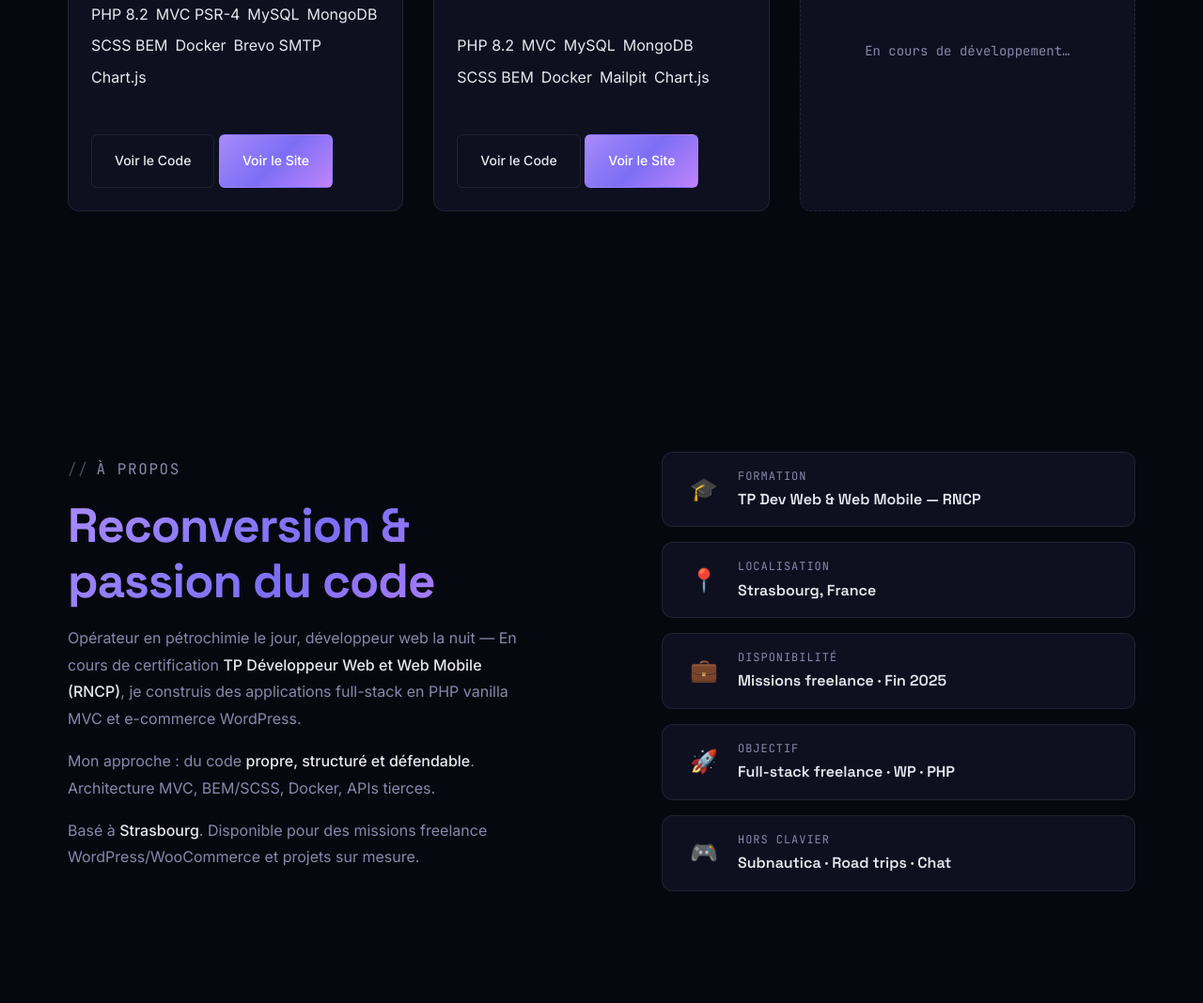
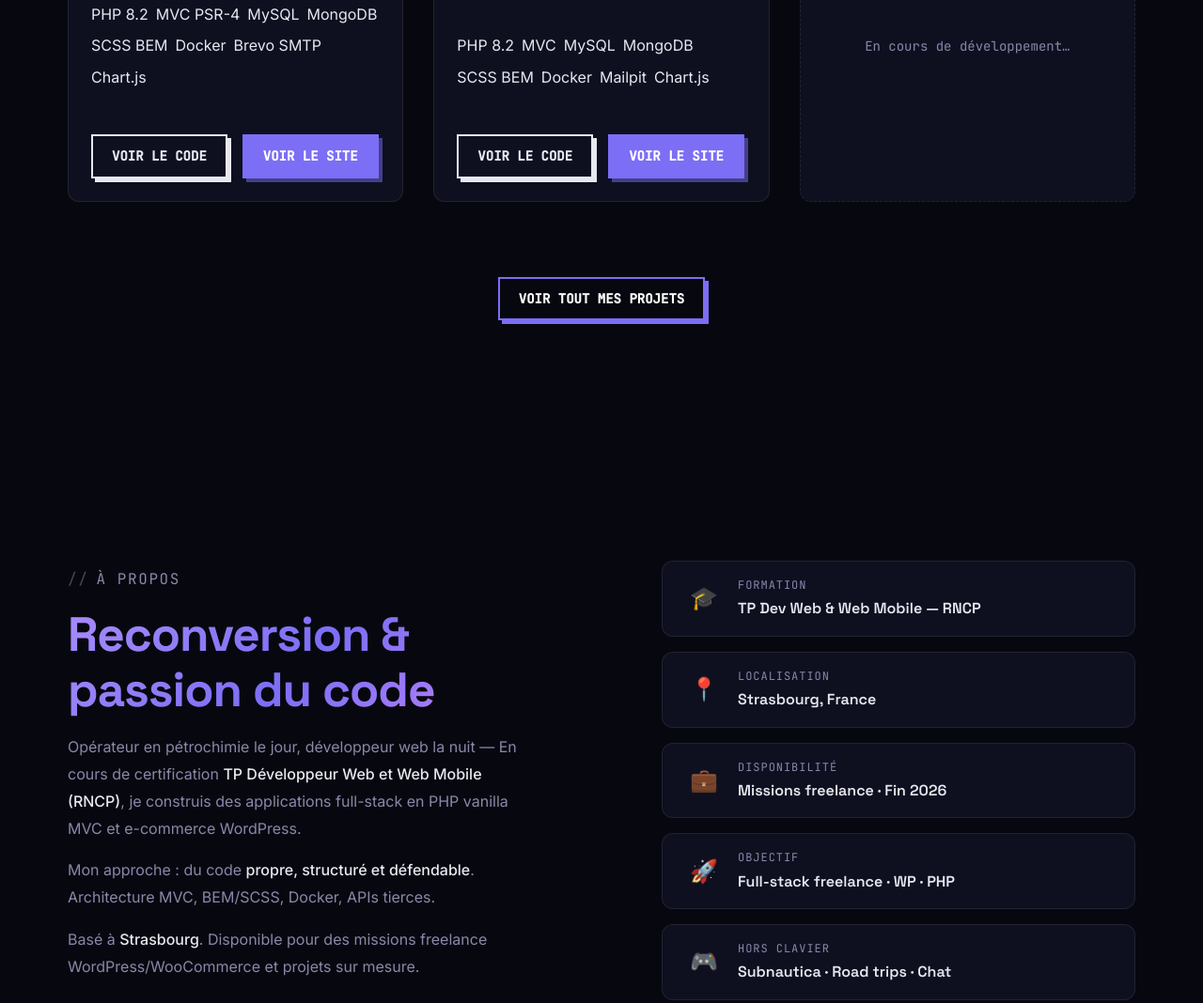
Before and after one commit to Piqzaa/Alex-portfolio, a website built with Vite: page index.html in a window 1280 px wide. Shown: the part 1470-2538 px from the top of the page at 94% size. Built offline with nearby package versions, Linux system fonts and the light colour scheme.

Commit message:
feat: mise à jour section projets et uniformisation style rétro-gaming pour les boutons

```diff
--- a/index.html
+++ b/index.html
@@ -219,7 +219,11 @@
               <p>En cours de développement…</p>
             </article>
           </div>
-        </div>
+
+          <div class="projects__more">
+            <a href="#" class="btn btn--game">Voir tout mes projets</a>
+          </div>
+          </div>
       </section>
 
       <section id="about" class="about" aria-label="À propos de moi">
@@ -270,7 +274,7 @@
                 <div>
                   <div class="stat-card__label">Disponibilité</div>
                   <div class="stat-card__value">
-                    Missions freelance · Fin 2025
+                    Missions freelance · Fin 2026
                   </div>
                 </div>
               </div>
@@ -485,7 +489,7 @@
       <div class="container">
         <div class="footer">
           <span class="footer__logo">AB</span>
-          <p>© 2025 Alex Berrel · Fait avec Vite + SCSS vanille ✦</p>
+          <p>© 2026 Alex Berrel · Fait avec Vite + SCSS vanilla ✦</p>
         </div>
       </div>
     </footer>
--- a/src/scss/_base.scss
+++ b/src/scss/_base.scss
@@ -118,6 +118,7 @@ h4 {
   color: $color-text-muted;
   max-width: 560px;
   line-height: 1.7;
+  margin: 0 auto;
 }
 
 .reveal {
--- a/src/scss/_components/_btn.scss
+++ b/src/scss/_components/_btn.scss
@@ -3,52 +3,59 @@
 .btn {
   display: inline-flex;
   align-items: center;
+  justify-content: center;
   gap: $spacing-xs;
-  padding: $spacing-sm $spacing-md;
-  font-weight: 500;
+  padding: 10px 20px;
+  font-family: $font-mono;
+  text-transform: uppercase;
+  font-weight: bold;
   font-size: $fs-sm;
-  border-radius: $radius-sm;
-  transition: all $transition-base;
   cursor: pointer;
   position: relative;
-  overflow: hidden;
+  transition: all 0.2s;
+  border: 2px solid $color-text;
+  box-shadow: 4px 4px 0px $color-text;
 }
 
-.btn::before {
-  content: "";
-  position: absolute;
-  top: 0;
-  left: -100%;
-  width: 100%;
-  height: 100%;
-  background: linear-gradient(90deg, transparent, rgba(255,255,255,0.2), transparent);
-  transition: left $transition-base;
-}
-
-.btn:hover::before {
-  left: 100%;
+.btn:hover {
+  transform: translate(-2px, -2px);
+  box-shadow: 6px 6px 0px $color-primary;
 }
 
 .btn--primary {
-  background: $gradient-text;
+  background: $color-primary;
   color: #fff;
-  border: 1px solid transparent;
+  border-color: $color-primary;
+  box-shadow: 4px 4px 0px rgba($color-primary, 0.5);
 
   &:hover {
-    filter: brightness(1.1);
-    transform: translateY(-2px);
-    box-shadow: 0 5px 15px rgba($color-primary, 0.3);
+    background: lighten($color-primary, 10%);
+    border-color: #fff;
   }
 }
 
 .btn--outline {
   background: transparent;
   color: $color-text;
-  border: 1px solid $color-border;
+  border-color: $color-text;
 
   &:hover {
+    background: rgba($color-primary, 0.2);
     border-color: $color-primary;
-    background: rgba($color-primary, 0.05);
-    transform: translateY(-2px);
+    color: #fff;
   }
 }
+
+.btn--game {
+  background: transparent;
+  color: #fff;
+  border: 2px solid $color-primary;
+  box-shadow: 4px 4px 0px $color-primary;
+
+  &:hover {
+    background: $color-primary;
+    color: #fff;
+    box-shadow: 6px 6px 0px $color-accent;
+    border-color: $color-accent;
+  }
+}
--- a/src/scss/_components/_card.scss
+++ b/src/scss/_components/_card.scss
@@ -50,8 +50,8 @@
   margin-bottom: $spacing-md;
 }
 
-.card__actions {
+.card__links {
   display: flex;
   gap: $spacing-sm;
-  margin-top: auto;
+  flex-wrap: wrap;
 }
--- a/src/scss/_sections/_projects.scss
+++ b/src/scss/_sections/_projects.scss
@@ -17,6 +17,11 @@
   @media (max-width: $bp-sm) {
     grid-template-columns: 1fr;
   }
+}
+
+.projects__more {
+  text-align: center;
+  margin-top: $spacing-2xl;
 }
 
 .projects__soon {
```
